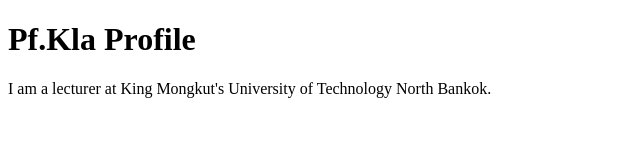
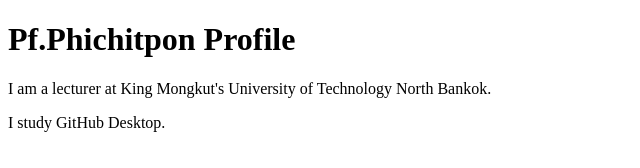
Before and after one commit to tonkla785/github-desktop-project_1_67, a plain HTML site: page index.html in a window 1280 px wide. Shown: the whole page, without its empty margins (0-640 px from the left). Drawn offline with Linux system fonts and the light colour scheme.

Commit message:
Add some text
add some text

```diff
--- a/index.html
+++ b/index.html
@@ -6,8 +6,9 @@
     <title>Profile</title>
 </head>
 <body>
-    <h1>Pf.Kla Profile</h1>
+    <h1>Pf.Phichitpon Profile</h1>
     <p>I am a lecturer at King Mongkut's
         University of Technology North Bankok.</p>
+        <p>I study GitHub Desktop.</p>
 </body>
 </html>
```
